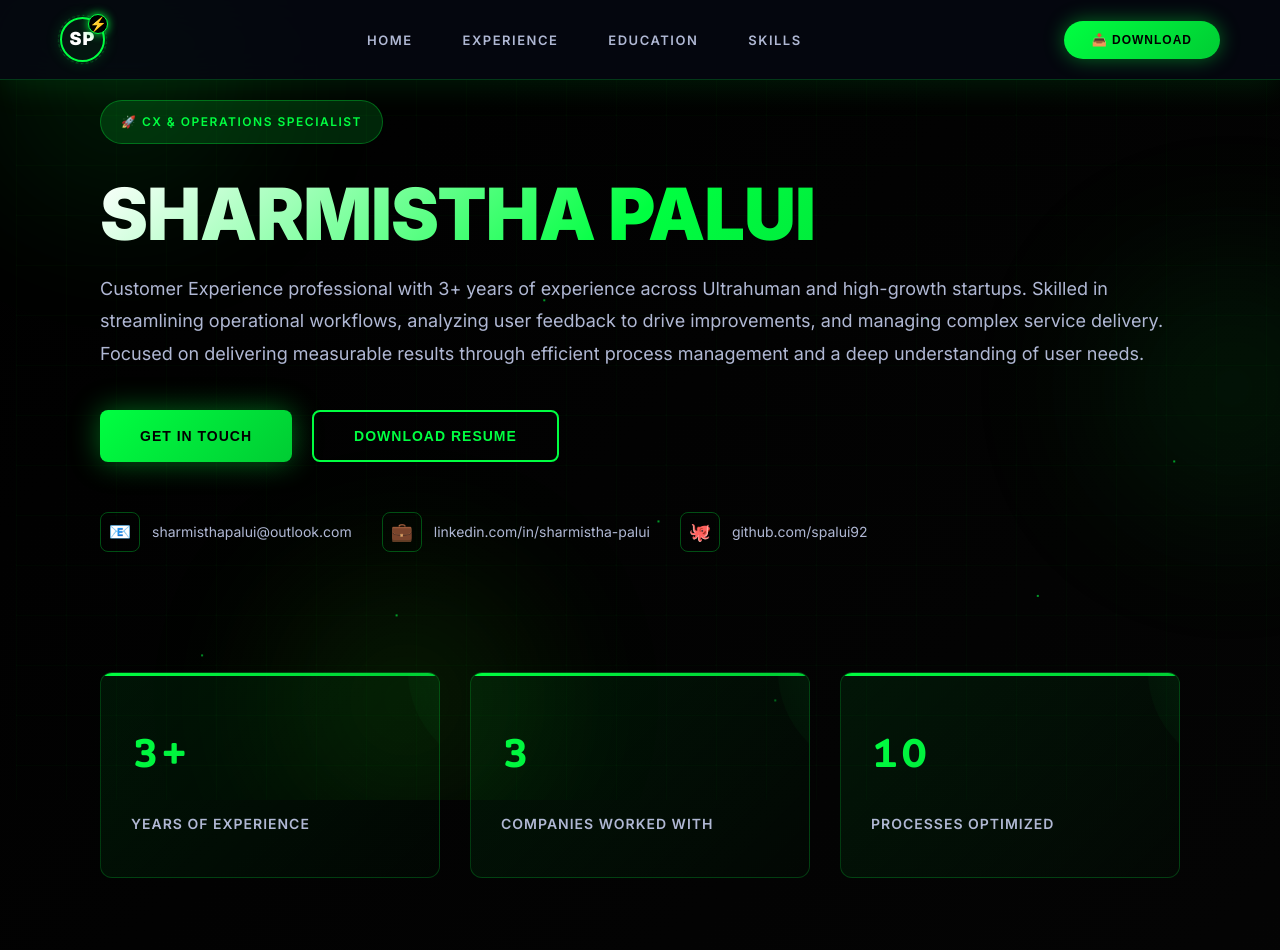
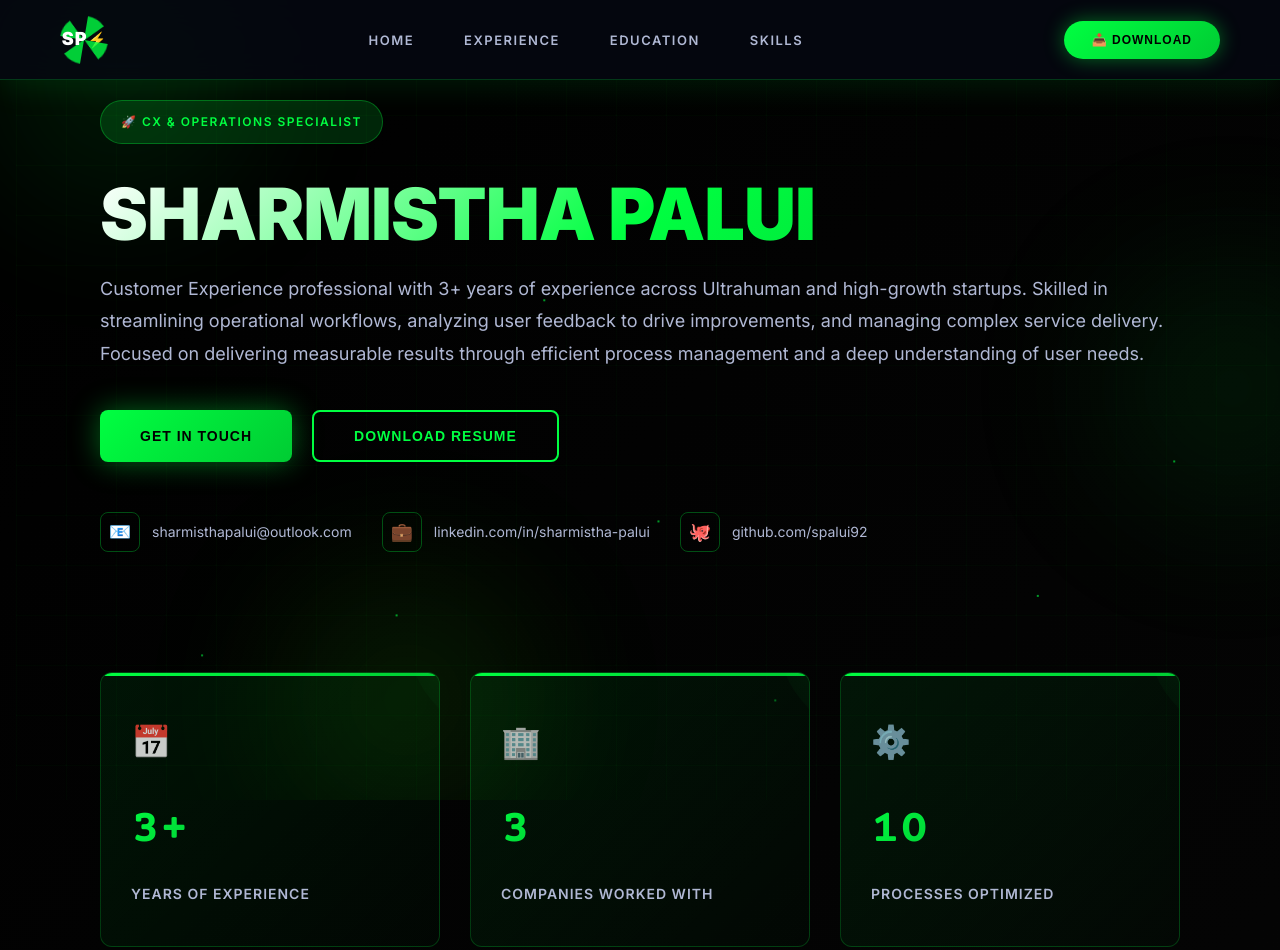
Before and after one commit to spalui92/resume_cx, a plain HTML site: page index.html in a window 1280 px wide. Shown: the top 950 px of the page. Drawn offline with nearby package versions, Linux system fonts and the light colour scheme.

Commit message:
Redesign monogram with open-ended circles and add stats icons

```diff
--- a/index.html
+++ b/index.html
@@ -183,50 +183,40 @@
         }
 
         .nav-logo-circle {
-            width: 45px;
-            height: 45px;
-            border-radius: 50%;
-            border: 2px solid var(--neon-green);
+            width: 48px;
+            height: 48px;
             display: flex;
             align-items: center;
             justify-content: center;
             position: relative;
-            background: rgba(0, 255, 65, 0.05);
-            box-shadow: 0 0 15px rgba(0, 255, 65, 0.2);
             transition: all 0.3s ease;
         }
 
         .nav-logo-circle::before {
             content: '';
             position: absolute;
-            top: -4px;
-            left: -4px;
-            right: -4px;
-            bottom: -4px;
+            width: 48px;
+            height: 48px;
             border-radius: 50%;
-            border: 1px dashed rgba(0, 255, 65, 0.3);
-            animation: rotate 10s linear infinite;
+            background: conic-gradient(
+                from 0deg,
+                var(--neon-green) 0deg 45deg,
+                transparent 45deg 90deg,
+                var(--neon-green) 90deg 135deg,
+                transparent 135deg 180deg,
+                var(--neon-green) 180deg 225deg,
+                transparent 225deg 270deg,
+                var(--neon-green) 270deg 315deg,
+                transparent 315deg 360deg
+            );
+            opacity: 0.8;
+            animation: rotate-logo 12s linear infinite;
+            z-index: 0;
         }
 
-        @keyframes rotate {
+        @keyframes rotate-logo {
             from { transform: rotate(0deg); }
             to { transform: rotate(360deg); }
-        }
-
-        .nav-logo-icon {
-            font-size: 14px;
-            position: absolute;
-            top: -5px;
-            right: -5px;
-            background: var(--darker-bg);
-            border: 1px solid var(--neon-green);
-            border-radius: 50%;
-            width: 20px;
-            height: 20px;
-            display: flex;
-            align-items: center;
-            justify-content: center;
-            box-shadow: 0 0 10px var(--neon-green);
         }
 
         .nav-logo-text {
@@ -234,12 +224,13 @@
             font-weight: 900;
             color: var(--text-primary);
             letter-spacing: 1px;
+            position: relative;
+            z-index: 1;
         }
 
-        .nav-logo-container:hover .nav-logo-circle {
-            transform: scale(1.05);
-            box-shadow: 0 0 25px rgba(0, 255, 65, 0.4);
-            border-style: solid;
+        .nav-logo-container:hover .nav-logo-circle::before {
+            opacity: 1;
+            box-shadow: 0 0 20px rgba(0, 255, 65, 0.5);
         }
 
         .nav-menu {
@@ -458,6 +449,21 @@
             position: relative;
             overflow: hidden;
             transition: all 0.3s ease;
+            display: flex;
+            flex-direction: column;
+            align-items: flex-start;
+        }
+
+        .stat-icon {
+            font-size: 32px;
+            margin-bottom: 16px;
+            opacity: 0.8;
+            transition: all 0.3s ease;
+        }
+
+        .stat-card:hover .stat-icon {
+            opacity: 1;
+            transform: scale(1.1);
         }
 
         .stat-card::before {
@@ -495,8 +501,9 @@
             -webkit-background-clip: text;
             -webkit-text-fill-color: transparent;
             background-clip: text;
-            margin-bottom: 12px;
+            margin-bottom: 8px;
             font-family: 'Courier Prime', monospace;
+            margin-top: 0;
         }
 
         .stat-label {
@@ -1156,14 +1163,17 @@
         <!-- Stats Section -->
         <section class="stats-section">
             <div class="stat-card">
+                <div class="stat-icon">📅</div>
                 <div class="stat-number">3+</div>
                 <div class="stat-label">Years of Experience</div>
             </div>
             <div class="stat-card">
+                <div class="stat-icon">🏢</div>
                 <div class="stat-number">3</div>
                 <div class="stat-label">Companies Worked With</div>
             </div>
             <div class="stat-card">
+                <div class="stat-icon">⚙️</div>
                 <div class="stat-number">10</div>
                 <div class="stat-label">Processes Optimized</div>
             </div>
```
